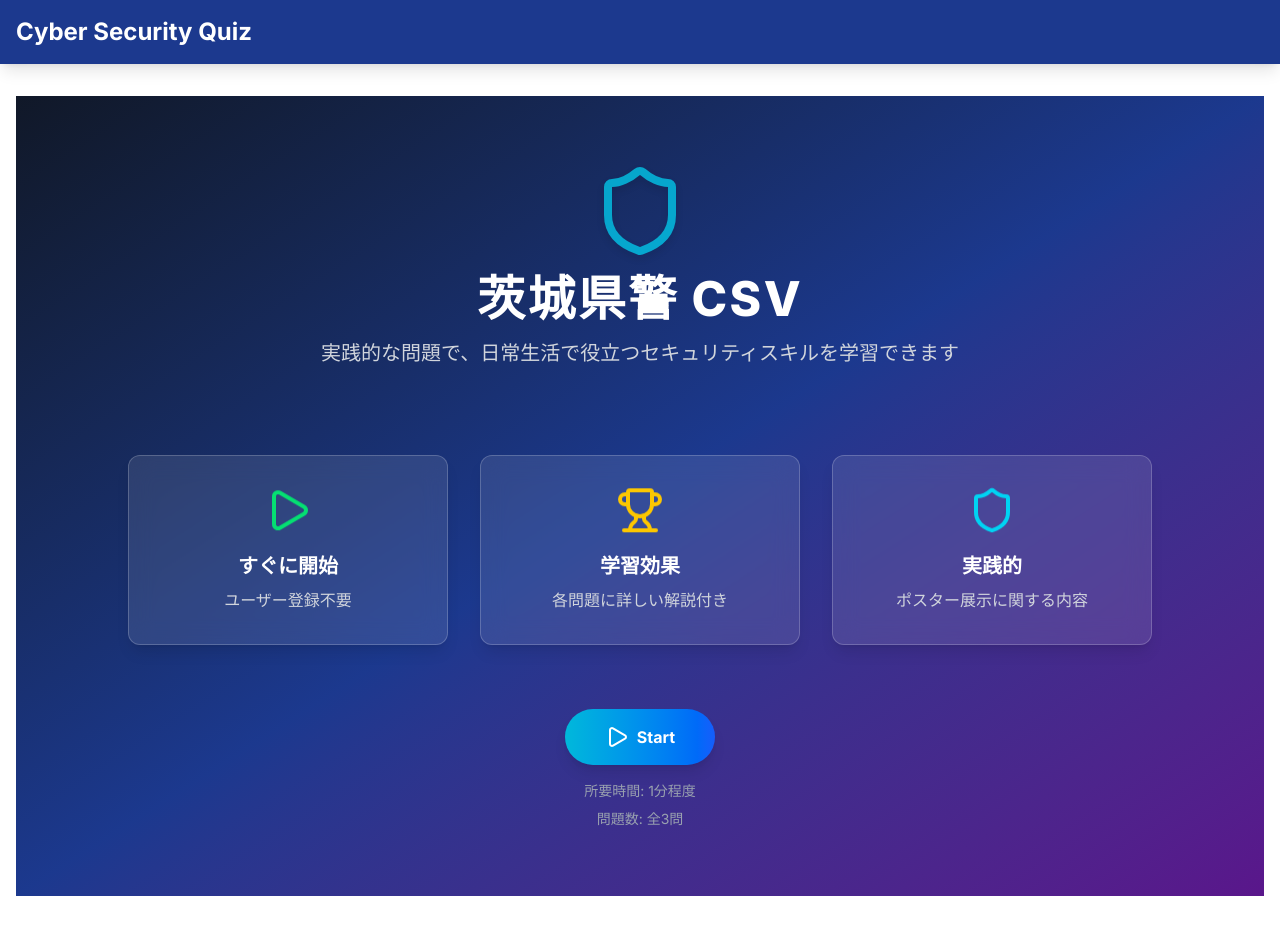
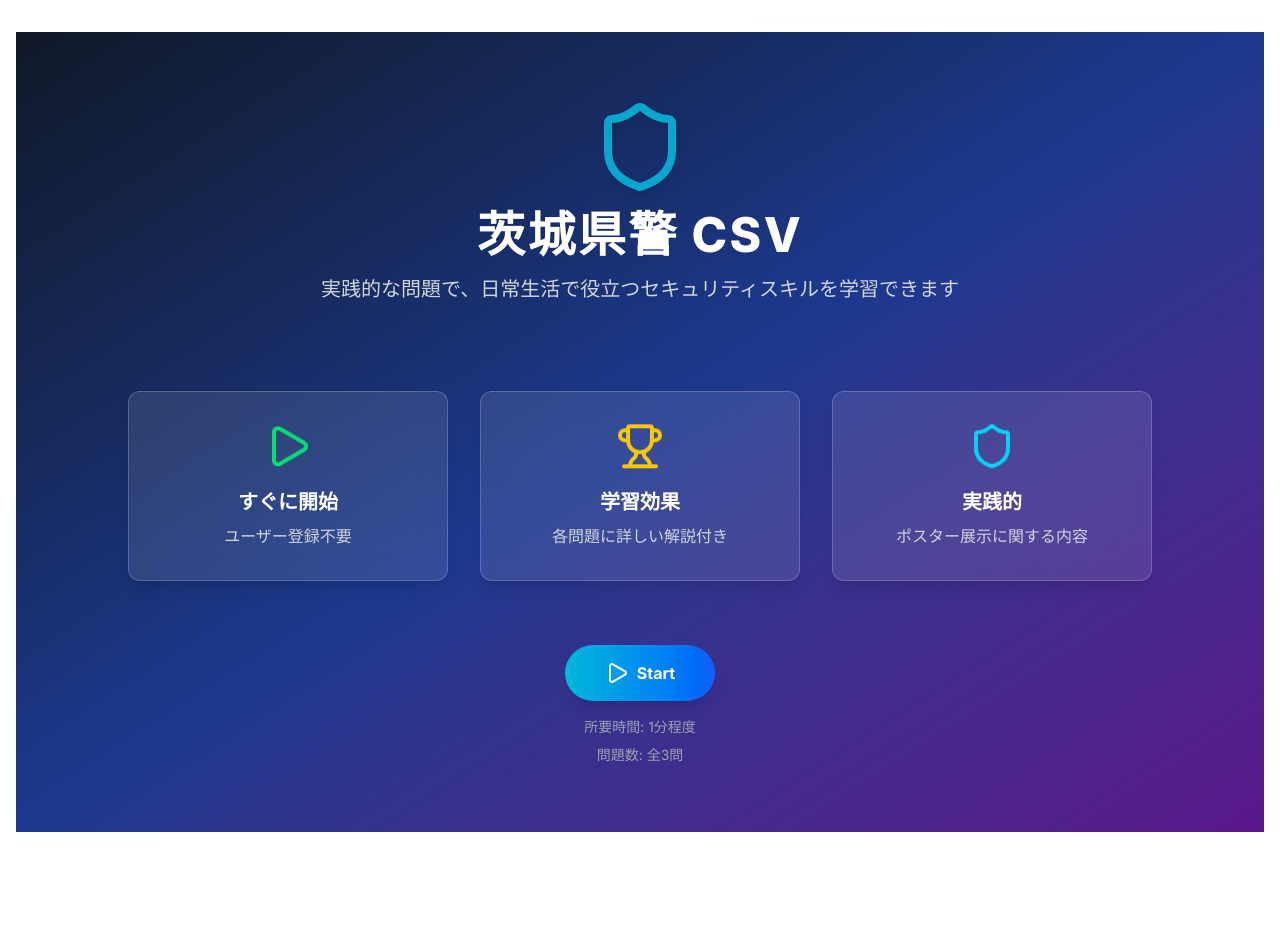
Before and after one commit to Juna1013/security-quiz-app, a Next.js app: page / in a window 1280 px wide. After the commit the page ends 864 px from the top, so only its background shows below. Built offline with nearby package versions, Linux system fonts and the light colour scheme.

Commit message:
ヘッダーの削除

```diff
--- a/src/app/layout.tsx
+++ b/src/app/layout.tsx
@@ -17,11 +17,6 @@ export default function RootLayout({
   return (
     <html lang="ja">
       <body className={`${inter.className} bg-gradient-to-br from-blue-50 to-indigo-100 min-h-screen`}>
-        <header className="bg-blue-900 text-white shadow-lg">
-          <div className="container mx-auto px-4 py-4">
-            <h1 className="text-2xl font-bold">Cyber Security Quiz</h1>
-          </div>
-        </header>
         <main className="container mx-auto px-4 py-8">
           {children}
         </main>
```
